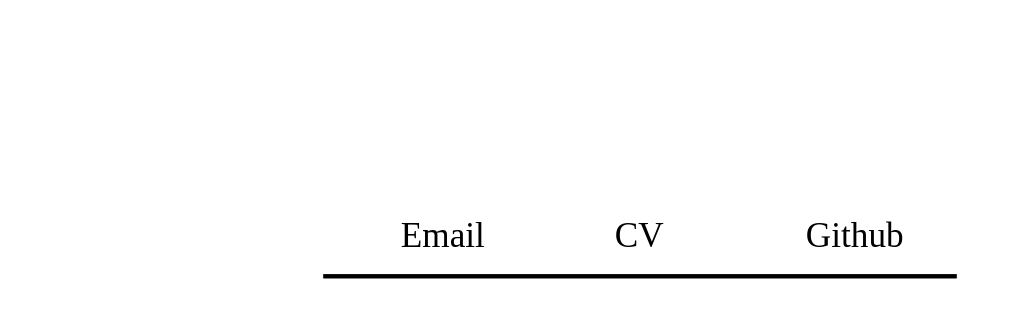
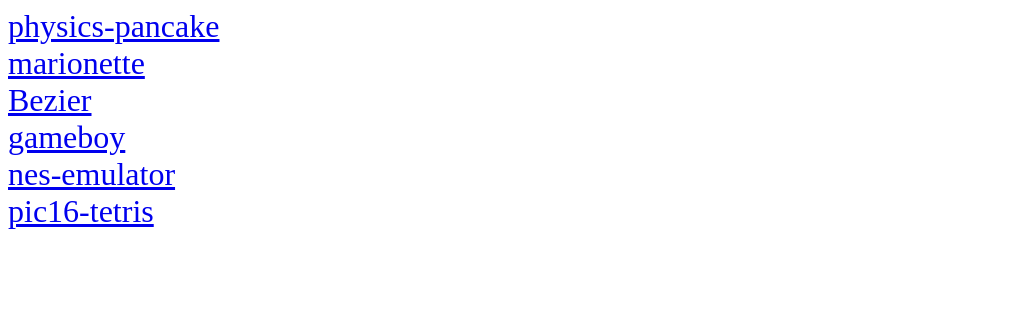
Before and after one commit to sistemd/business, a React (Create React App) app: page / in a window 1280 px wide. Shown: the top 318 px of the page, without its empty margins (0-1012 px from the left). Built offline with nearby package versions, Linux system fonts and the light colour scheme; the HTML template or start-up script is replaced by a standard one.

Commit message:
Fixing up the github page, don't like the animations

```diff
--- a/package.json
+++ b/package.json
@@ -13,8 +13,6 @@
     "@types/react-dom": "^16.9.0",
     "@types/react-modal": "^3.10.5",
     "@types/react-transition-group": "^4.2.4",
-    "axios": "^0.19.2",
-    "devicon": "^2.2.0",
     "lodash": "^4.17.15",
     "node-sass": "^4.13.1",
     "react": "^16.13.0",
--- a/src/App.tsx
+++ b/src/App.tsx
@@ -2,9 +2,14 @@ import React, {useState} from 'react'
 import Menu, {ButtonName} from './Menu'
 import './css/App.css'
 import MainContent from './MainContent'
+import Github from './Github'
 
 export default function App() {
     const [selectedButton, setSelectedButton] = useState<ButtonName | undefined>()
+
+    return (
+        <Github />
+    )
 
     return (
         <div>
--- a/src/Github.tsx
+++ b/src/Github.tsx
@@ -1,23 +1,11 @@
 import React, {useEffect, useState} from 'react'
-import Button from './Button'
-import Popover from 'react-tiny-popover'
-import 'devicon/devicon-colors.css'
-import 'devicon/devicon.min.css'
-import axios from 'axios'
-import HoverPopover from './HoverPopover'
+import './css/Github.css'
 
 export default function Github() {
-    const [isOpen, setIsOpen] = useState(false)
-    const [projects, setProjects] = useState<readonly GithubProject[]>([])
-
-    useEffect(() => {
-        (async () => setProjects(await getNotableProjects()))()
-    }, [])
-
     return (
         <>
             <BriefDescription/>
-            <NotableProjectsList projects={projects}/>
+            <NotableProjectsList/>
         </>
     )
 }
@@ -29,61 +17,51 @@ interface GithubProject {
     language: string
 }
 
-async function getNotableProjects() {
-    const notableProjects = [
-        {path: 'ennmichael/physics-pancake', language: 'ts'},
-        {path: 'ennmichael/marionette', language: 'python'},
-        {path: 'ennmichael/Bezier', language: 'c#'},
-        {path: 'ennmichael/gameboy', language: 'c++'},
-        {path: 'ennmichael/nes-emulator', language: 'c++'},
-        {path: 'ennmichael/pic16-tetris', language: 'c'}
-    ]
-
-    return Promise.all(notableProjects.map(async ({path, language}) => {
-        const {data: repo} = await axios.get(`https://api.github.com/repos/${path}`, {
-            headers: {'Accept': 'application/vnd.github.v3+json'}
-        })
-
-        return {
-            url: repo['html_url'],
-            name: repo['name'],
-            description: repo['description'],
-            language
-        }
-    }))
-}
-
 function BriefDescription() {
     return <></>
 }
 
-function NotableProjectsList({projects}: { projects: readonly GithubProject[] }) {
+function NotableProjectsList() {
+    const notableProjects = [
+        {name: 'physics-pancake', language: 'JS', description: 'A 2D physics simulation'},
+        {name: 'marionette', language: 'Python', description: 'A small Super Mario clone'},
+        {name: 'Bezier', language: 'C#', description: 'A simple program for drawing Bezier curves'},
+        {name: 'gameboy', language: 'C++', description: 'A snake and tetris clone'},
+        {name: 'nes-emulator', language: 'C++', description: 'An unfinished NES emulator'},
+        {name: 'pic16-tetris', language: 'C', description: 'A tetris program for a PIC microcontroller'}
+    ]
+
     return (
         <div>
-            {projects.map(project => (
-                <HoverPopover
-                    key={project.name} className="project"
-                    content={<p>{project.description}</p>} position="right"
-                >
-                    <a rel="noopener noreferrer" target="_blank" href={project.url}>
-                        <LanguageIcon language={project.language}/>
-                        {project.name}
-                    </a>
-                </HoverPopover>
-            ))}
+            {notableProjects.map(project => <Project {...project} />)}
         </div>
     )
 }
 
-function LanguageIcon({language}: { language: string }) {
-    const iconClasses: { [key: string]: string } = {
-        'python': 'devicon-python-plain',
-        'c#': 'devicon-csharp-plain',
-        'c++': 'devicon-cplusplus-plain',
-        'c': 'devicon-c-plain',
-        'ts': 'devicon-typescript-plain',
-        'elm': 'devicon-elm-plain'
+function Project(props: { name: string, language: string, description: string }) {
+    const [hovered, setHovered] = useState(false)
+
+    function onMouseEnter() {
+        setHovered(true)
     }
 
-    return <i className={`${iconClasses[language]} colored`}/>
+    function onMouseLeave() {
+        setHovered(false)
+    }
+
+    return (
+        <div className='project' key={props.name}>
+            <a className='project-title' rel="noopener noreferrer" target="_blank"
+               href={githubUrl(props.name)} onMouseEnter={onMouseEnter} onMouseLeave={onMouseLeave}>
+                {props.name}
+            </a>
+            <div className={'project-details ' + (hovered ? 'hovered' : '')}>
+                <p>{props.language} | {props.description}</p>
+            </div>
+        </div>
+    )
 }
+
+function githubUrl(projectName: string): string {
+    return `https://github.com/ennmichael/${projectName}`
+}
--- /dev/null
+++ b/src/css/Github.css
@@ -0,0 +1,27 @@
+.project-title {
+    width: max-content;
+}
+
+.project {
+    display: flex;
+}
+
+.project-details {
+    font-size: .5em;
+}
+
+.project-details p {
+    margin: 0.75em 0 0 1.4em;
+}
+
+.project-details {
+    transform-origin: left;
+    transform: scaleY(0);
+    opacity: 0;
+    transition: all .3s;
+}
+
+.project-details.hovered {
+    transform: scaleY(1);
+    opacity: 1;
+}
```
Also changed, not shown: 1 other file (tests, documents, lock files or other folders).
